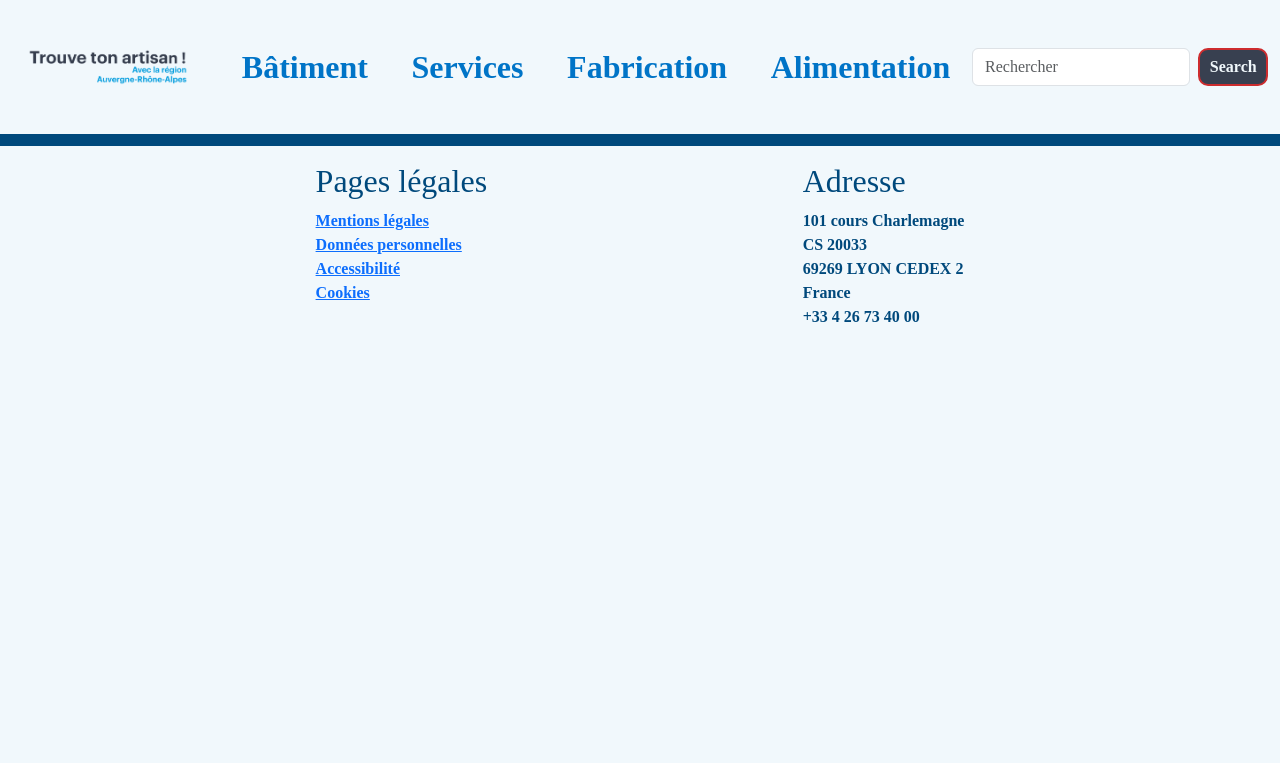
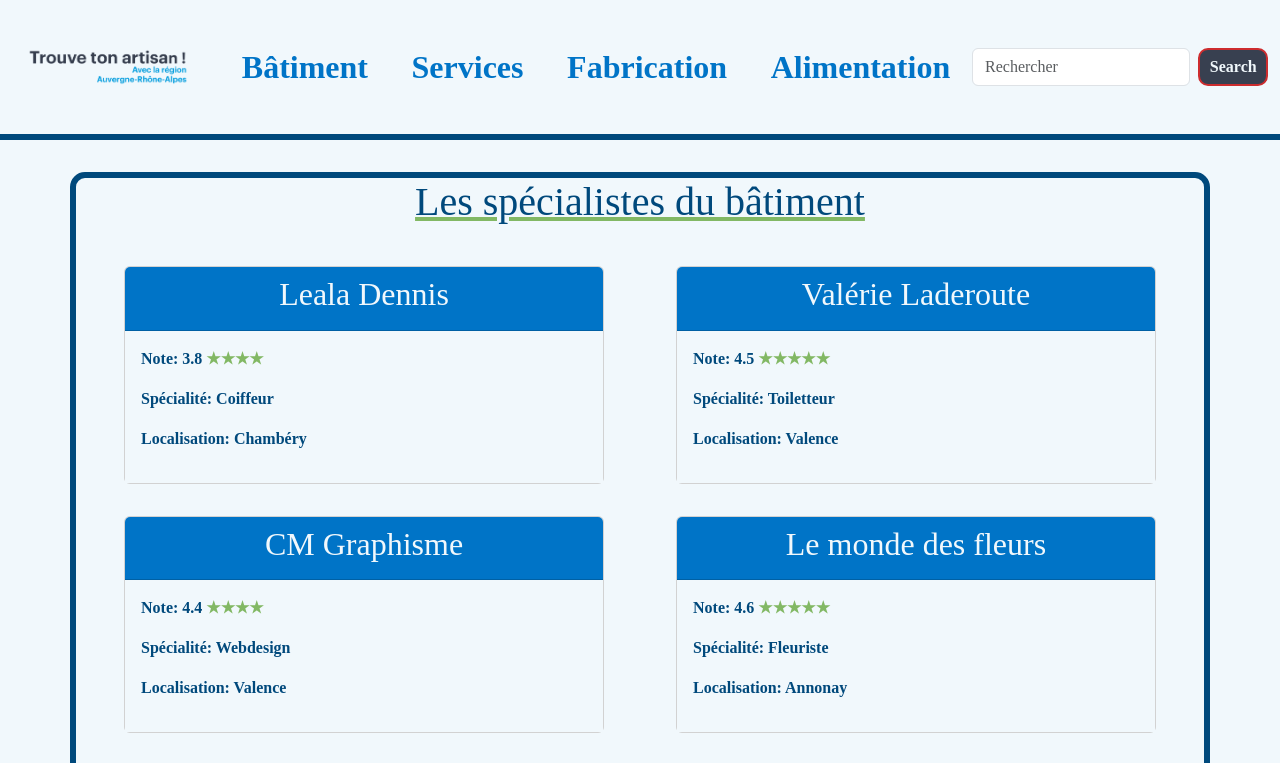
Before and after one commit to Frostbowl/trouve-ton-artisan, a React (Create React App) app: page /service in a window 1280 px wide. Shown: the top 763 px of the page. Built offline with nearby package versions, Linux system fonts and the light colour scheme.

Commit message:
Création page Services

```diff
--- a/src/App.js
+++ b/src/App.js
@@ -4,6 +4,7 @@ import Header from './pages/header/Header';
 import Footer from './pages/footer/Footer';
 import Home from './pages/main/Home';
 import Batiment from './pages/main/Batiment';
+import Service from './pages/main/Service';
 import Mentions from './pages/main/Mention';
 import Data from './pages/main/Data';
 import Accessibility from './pages/main/Accessibility';
@@ -16,6 +17,7 @@ function App() {
       <Routes>
         <Route path="/" element={<Home/>}/>
         <Route path='/batiment' element={<Batiment/>}/>
+        <Route path='/service' element={<Service/>}/>
         <Route path='/mention' element={<Mentions/>}/>
         <Route path='/data' element={<Data/>}/>
         <Route path='/access' element={<Accessibility/>}/>
--- a/src/pages/header/Header.jsx
+++ b/src/pages/header/Header.jsx
@@ -13,7 +13,7 @@ const Header = () => {
           <div class="collapse navbar-collapse headBar" id="navbarSupportedContent">
             <div className="navigation">
               <Link class="nav-link" aria-current="page" to="/batiment">Bâtiment</Link>
-              <Link class="nav-link " aria-current="page" to="#">Services</Link>
+              <Link class="nav-link " aria-current="page" to="/service">Services</Link>
               <Link class="nav-link " aria-current="page" to="#">Fabrication</Link>
               <Link class="nav-link " aria-current="page" to="#">Alimentation</Link>
             </div>
--- /dev/null
+++ b/src/pages/main/Service.jsx
@@ -0,0 +1,31 @@
+import React from "react";
+import { Link } from "react-router-dom";
+import "./Service.css";
+import artisans from '../../datas.json';
+
+const Service = () => {
+
+    let servArtisans = artisans.filter(artisan => artisan.category === "Services");
+
+    return(
+        <div className="container batiment">
+            <h1>Les spécialistes du bâtiment</h1>
+            <section className="artisanBat">
+                {servArtisans.map(artisan =>(
+                    <div key={artisan.id} className="card batCard">
+                        <div className="card-header artisanName">
+                            <h2>{artisan.name}</h2>
+                        </div>
+                        <div className="card-body artisanSpec">
+                            <p>Note: {artisan.note} {Array.from({ length: Math.round(parseFloat(artisan.note)) }, (_, index) => <span key={index}>&#9733;</span>)}</p>
+                            <p>Spécialité: {artisan.specialty} </p>
+                            <p>Localisation: {artisan.location} </p>
+                        </div>
+                    </div>
+                ))}
+            </section>
+        </div>
+    )
+}
+
+export default Service;
```
Also changed, not shown: src/pages/main/Service.css (added).
